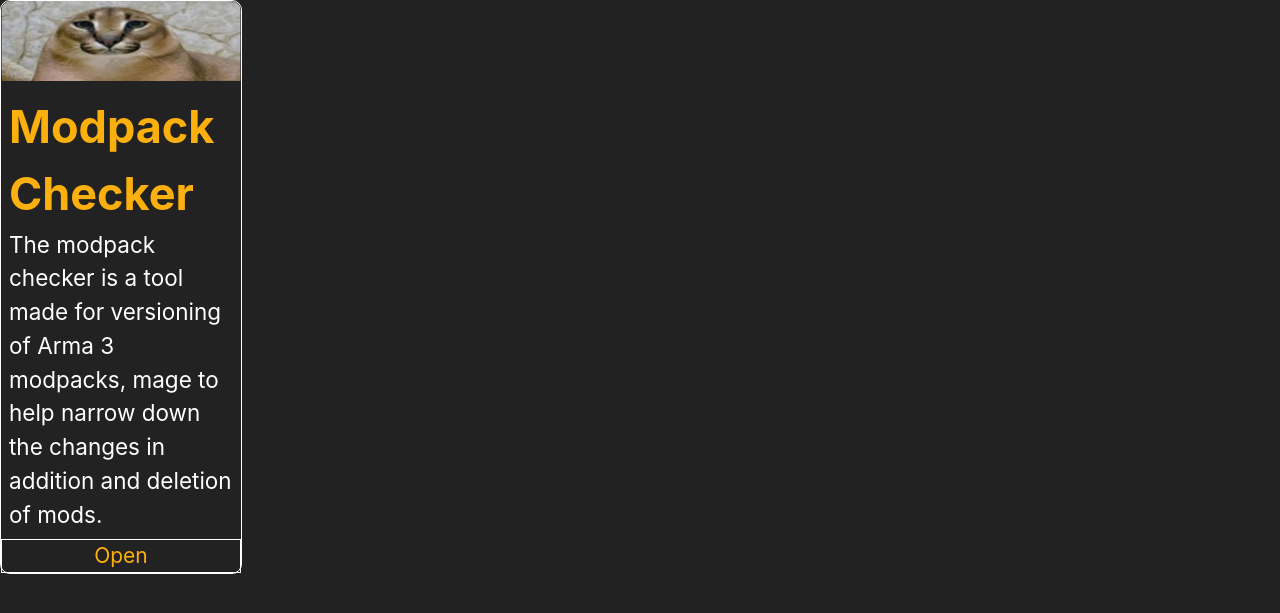
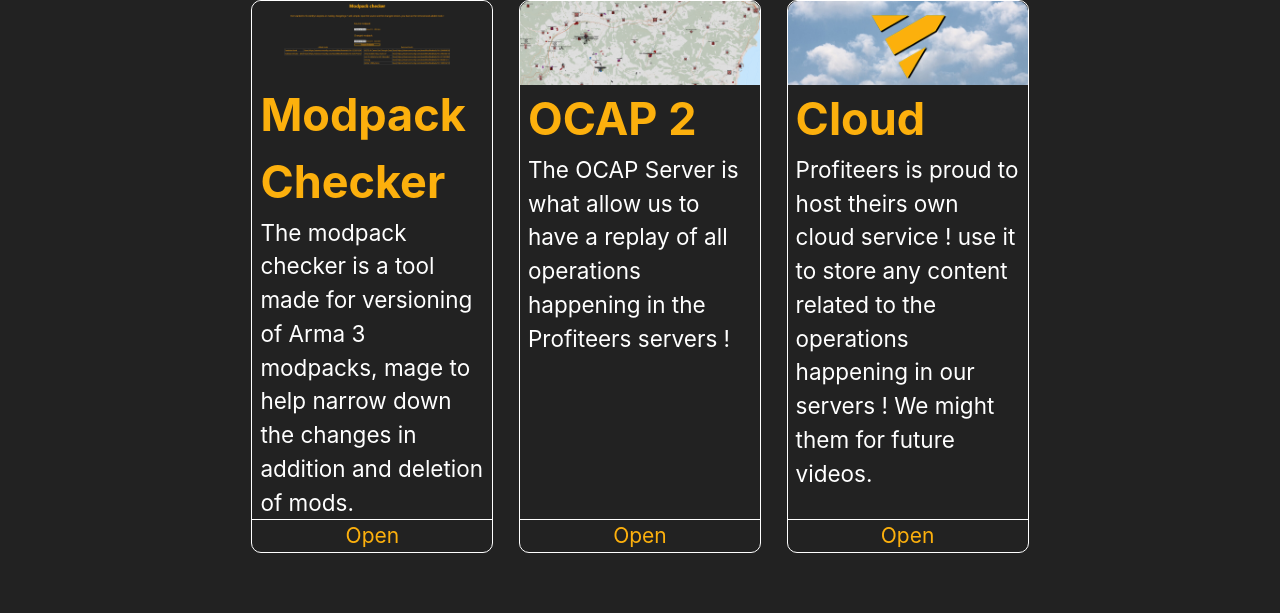
Before and after one commit to FyWolf/ProfiteersWEB, a Symfony app: template templates/tools/index.html.twig in a window 1280 px wide. Shown: the part 135-748 px from the top of the page. Run offline with Twig, Linux system fonts and the light colour scheme; the template is opened without the code that fills it, so the values that code supplies are empty; some libraries are stand-ins or nearby versions.

Commit message:
added new tools on the tool page

```diff
--- a/public/css/main.css
+++ b/public/css/main.css
@@ -193,3 +193,29 @@
     gap: 20px;
     font-size: 1.1rem;
 }
+
+.toolPage > .eventTile {
+    display: flex;
+    flex-direction: column;
+    align-items: flex-start;
+    justify-items: flex-start;
+}
+.toolPage .toolTile {
+    flex: 1 1 auto;
+}
+
+.toolPage .toolTile > div{
+    margin-top: auto !important;
+}
+
+.toolPage .toolTile {
+    display: flex;
+    flex-direction: column;
+
+}
+
+.toolPage .toolTile > div > a {
+    border-left: none !important;
+    border-right: none !important;
+    border-bottom: none !important;
+}
--- a/templates/tools/index.html.twig
+++ b/templates/tools/index.html.twig
@@ -3,10 +3,10 @@
 {% block title %}Profiteers tools{% endblock %}
 
 {% block body %}
-    <div class="toolPage">
+    <div class="eventPage toolPage">
         <div class="eventTile">
-            <img class="tileBanner" src="/ressources/images/eventBanners/bannerTest.jpg"/>
-            <div class="tileContent">
+            <img class="tileBanner" src="/ressources/images/toolsBanners/mpcBanner.png"/>
+            <div class="tileContent toolTile">
                 <h2>Modpack Checker</h2>
                 <p class="eventDescription">The modpack checker is a tool made for versioning of Arma 3 modpacks, mage to help narrow down the changes in addition and deletion of mods.</p>
                 <div class="tileControls">
@@ -14,5 +14,25 @@
                 </div>
             </div>
         </div>
+        <div class="eventTile">
+            <img class="tileBanner" src="/ressources/images/toolsBanners/ocapBanner.png"/>
+            <div class="tileContent toolTile">
+                <h2>OCAP 2</h2>
+                <p class="eventDescription">The OCAP Server is what allow us to have a replay of all operations happening in the Profiteers servers !</p>
+                <div class="tileControls">
+                <a href="https://ocap.fywolf.org/">Open</a>
+                </div>
+            </div>
+        </div>
+        <div class="eventTile">
+            <img class="tileBanner" src="/ressources/images/toolsBanners/cloudBanner.png"/>
+            <div class="tileContent toolTile">
+                <h2>Cloud</h2>
+                <p class="eventDescription">Profiteers is proud to host theirs own cloud service ! use it to store any content related to the operations happening in our servers ! We might them for future videos.</p>
+                <div class="tileControls">
+                <a href="https://cloud.fywolf.org/">Open</a>
+                </div>
+            </div>
+        </div>
     </div>
 {% endblock %}
```
Also changed, not shown: public/ressources/images/toolsBanners/cloudBanner.png (added), public/ressources/images/toolsBanners/mpcBanner.png (added), public/ressources/images/toolsBanners/ocapBanner.png (added).
